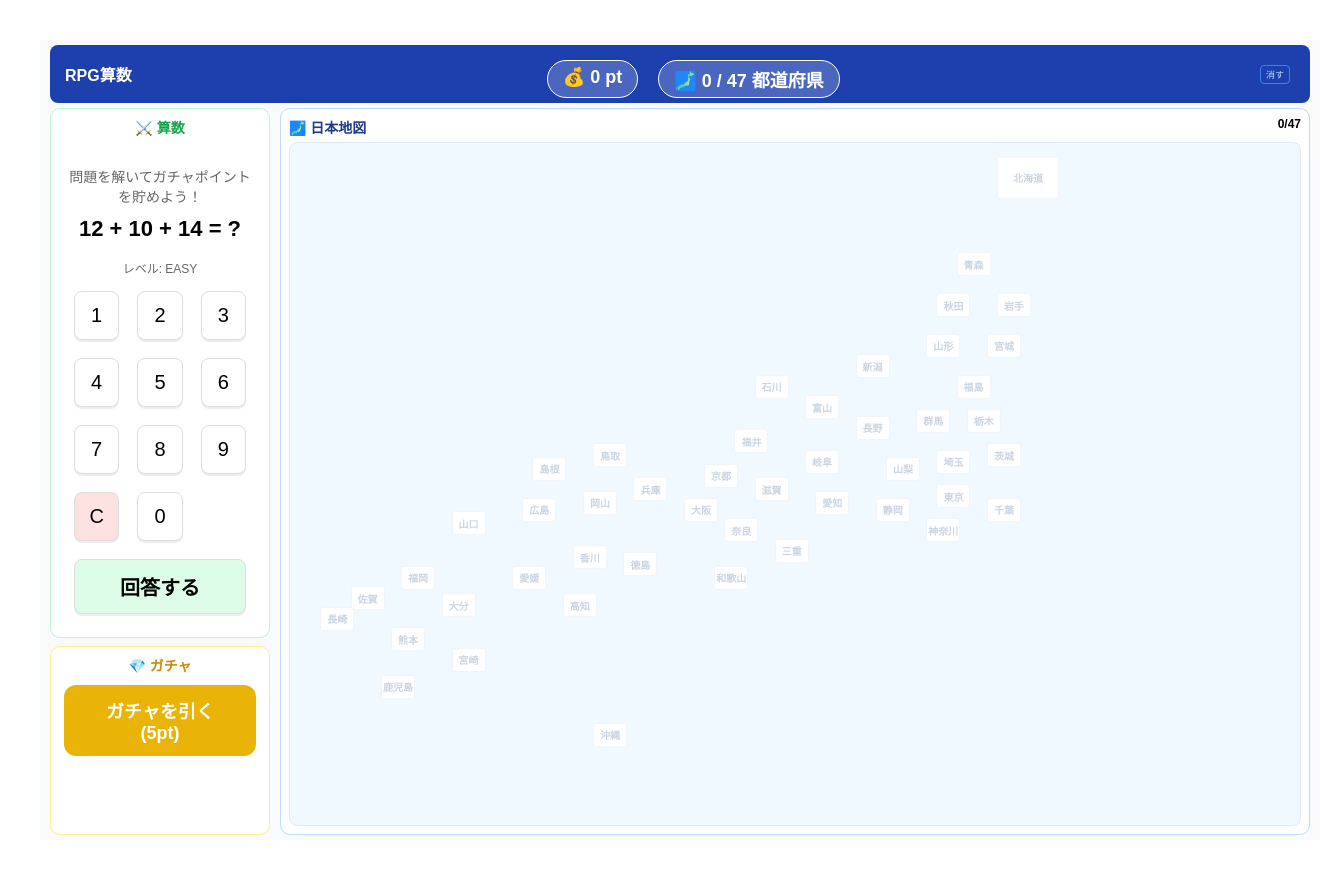
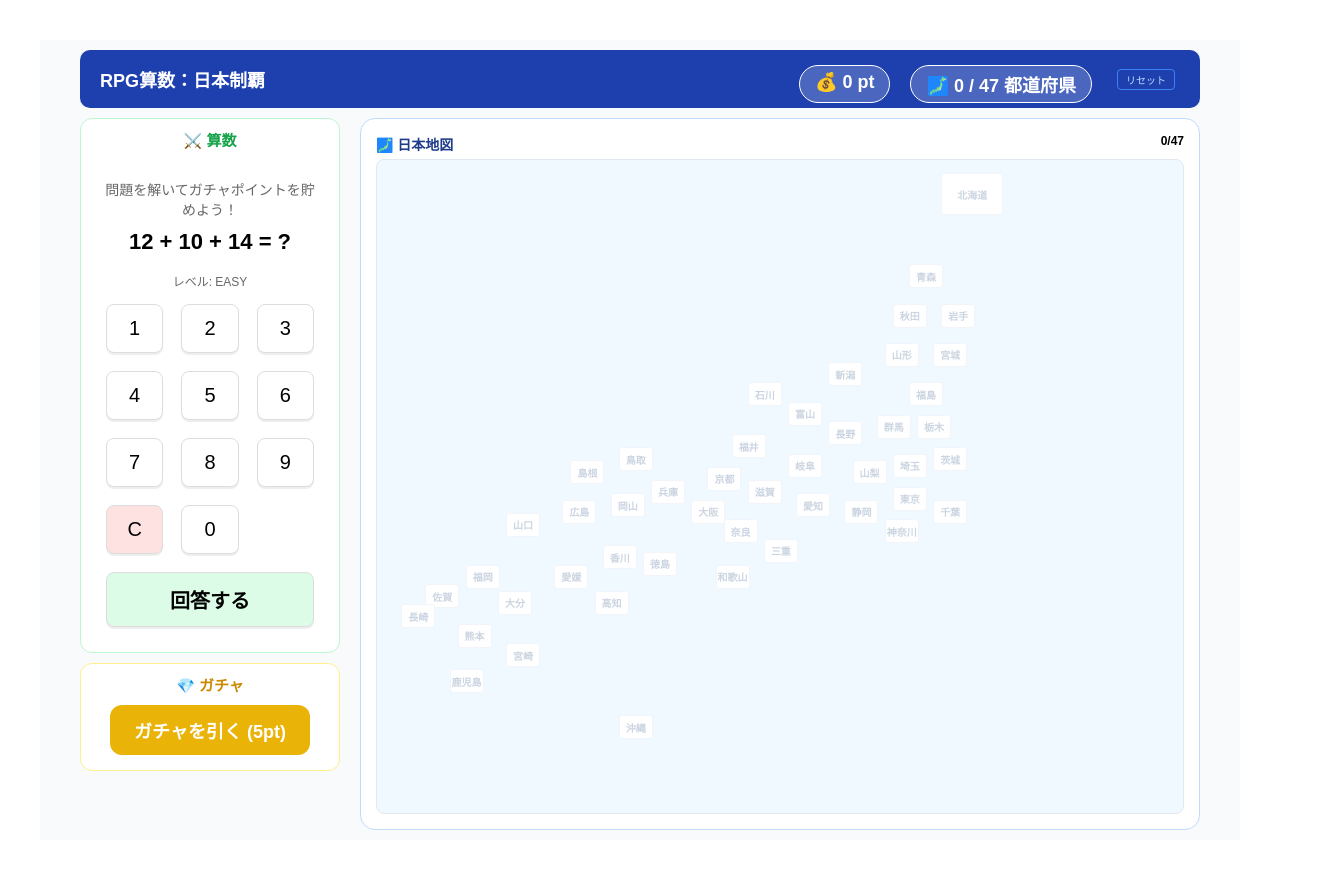
Before and after one commit to kotani6053/manaho0610, a React (Vite) app: page / in a window 1280 px wide. Shown: the top 874 px of the page, 1320 px wide, since content can reach past the window. Built offline with nearby package versions, Linux system fonts and the light colour scheme; the HTML template or start-up script is replaced by a standard one.

Commit message:
Update App.jsx

```diff
--- a/src/App.jsx
+++ b/src/App.jsx
@@ -21,7 +21,7 @@ function App() {
   }, [points, obtained]);
 
   const handleReset = () => {
-    if (window.confirm("リセットしますか？")) {
+    if (window.confirm("データを消しますか？")) {
       setObtained([]); setPoints(0); localStorage.clear();
     }
   };
@@ -29,36 +29,38 @@ function App() {
   return (
     <div style={{
       height: '100vh', width: '100vw', display: 'flex', flexDirection: 'column',
-      padding: '5px 10px', boxSizing: 'border-box', backgroundColor: '#f8fafc', overflow: 'hidden'
+      padding: '10px 40px', boxSizing: 'border-box', backgroundColor: '#f8fafc',
+      overflow: 'hidden', maxWidth: '1200px', margin: '0 auto'
     }}>
-      {/* ヘッダーをスリム化 */}
+      {/* ヘッダー：高さを最小限に */}
       <header style={{
         display: 'flex', justifyContent: 'space-between', alignItems: 'center',
-        padding: '5px 15px', backgroundColor: '#1e40af', color: 'white', borderRadius: '8px', marginBottom: '5px'
+        padding: '5px 20px', backgroundColor: '#1e40af', color: 'white', borderRadius: '10px', marginBottom: '10px'
       }}>
-        <h1 style={{ margin: 0, fontSize: '16px' }}>RPG算数</h1>
-        <ScoreBoard points={points} collectionCount={obtained.length} />
-        <button onClick={handleReset} style={{ fontSize: '9px', color: '#bfdbfe', background: 'none', border: '1px solid #3b82f6', borderRadius: '4px', cursor: 'pointer', padding: '2px 5px' }}>消す</button>
+        <h1 style={{ margin: 0, fontSize: '18px' }}>RPG算数：日本制覇</h1>
+        <div style={{ display: 'flex', alignItems: 'center', gap: '20px' }}>
+          <ScoreBoard points={points} collectionCount={obtained.length} />
+          <button onClick={handleReset} style={{ fontSize: '10px', color: '#bfdbfe', background: 'none', border: '1px solid #3b82f6', borderRadius: '4px', cursor: 'pointer', padding: '2px 8px' }}>リセット</button>
+        </div>
       </header>
 
-      <div style={{ display: 'grid', gridTemplateColumns: '220px 1fr', gap: '10px', flex: 1, minHeight: 0 }}>
-        {/* 左側：算数とガチャ */}
-        <div style={{ display: 'flex', flexDirection: 'column', gap: '8px', minHeight: 0 }}>
-          <section style={{ padding: '8px', border: '1px solid #bbf7d0', borderRadius: '10px', backgroundColor: 'white', flex: 1 }}>
-            <h2 style={{ margin: '0 0 5px 0', fontSize: '14px', color: '#16a34a' }}>⚔️ 算数</h2>
+      {/* メインコンテンツ：横幅を保ちつつ、縦は画面にフィット */}
+      <div style={{ display: 'grid', gridTemplateColumns: '260px 1fr', gap: '20px', flex: 1, minHeight: 0 }}>
+        <div style={{ display: 'flex', flexDirection: 'column', gap: '10px' }}>
+          <section style={{ padding: '10px', border: '1px solid #bbf7d0', borderRadius: '12px', backgroundColor: 'white' }}>
+            <h2 style={{ margin: '0 0 5px 0', fontSize: '15px', color: '#16a34a' }}>⚔️ 算数</h2>
             <Game onWin={(pts) => setPoints(prev => prev + pts)} />
           </section>
 
-          <section style={{ padding: '8px', border: '1px solid #fef08a', borderRadius: '10px', backgroundColor: 'white', flex: 1 }}>
-            <h2 style={{ margin: '0 0 5px 0', fontSize: '14px', color: '#ca8a04' }}>💎 ガチャ</h2>
+          <section style={{ padding: '10px', border: '1px solid #fef08a', borderRadius: '12px', backgroundColor: 'white' }}>
+            <h2 style={{ margin: '0 0 5px 0', fontSize: '15px', color: '#ca8a04' }}>💎 ガチャ</h2>
             <Gacha points={points} setPoints={setPoints} obtained={obtained} setObtained={setObtained} />
           </section>
         </div>
 
-        {/* 右側：地図エリア */}
         <section style={{
-          padding: '8px', border: '1px solid #bfdbfe', borderRadius: '10px',
-          backgroundColor: 'white', display: 'flex', flexDirection: 'column', minHeight: 0
+          padding: '15px', border: '1px solid #bfdbfe', borderRadius: '15px',
+          backgroundColor: 'white', overflow: 'hidden', display: 'flex', flexDirection: 'column'
         }}>
           <MapCollection obtained={obtained} />
         </section>
```
